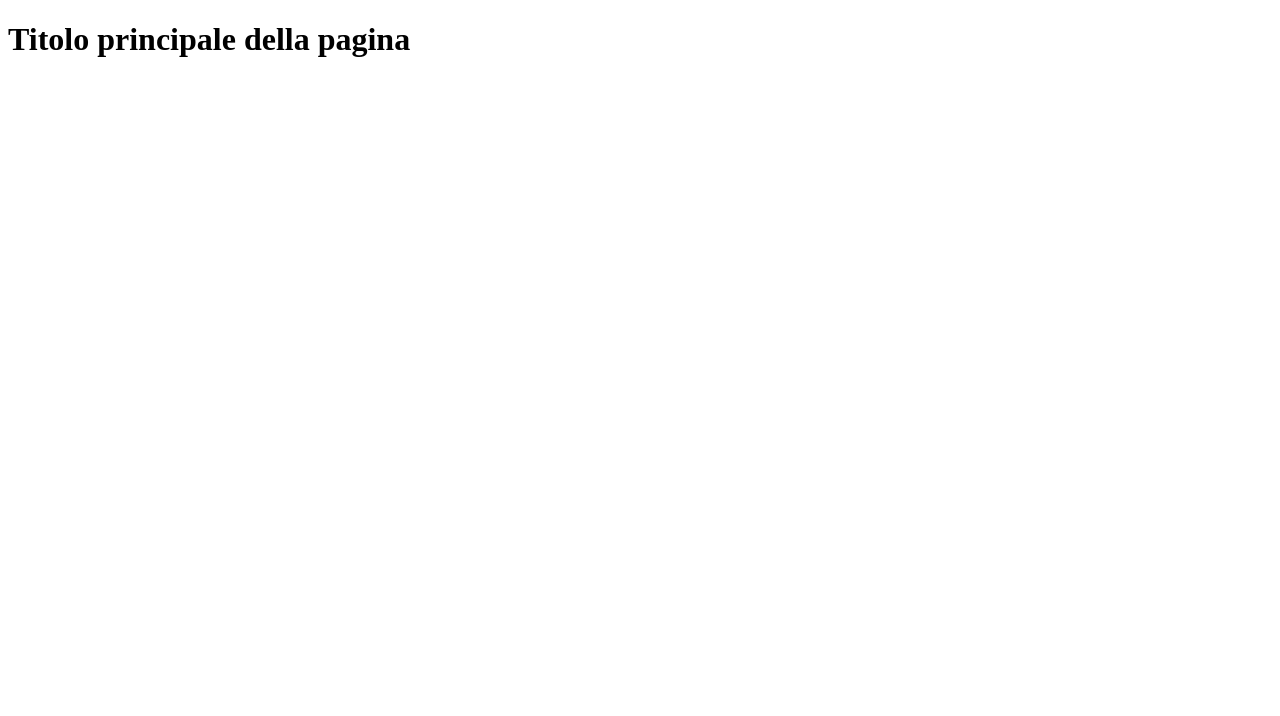
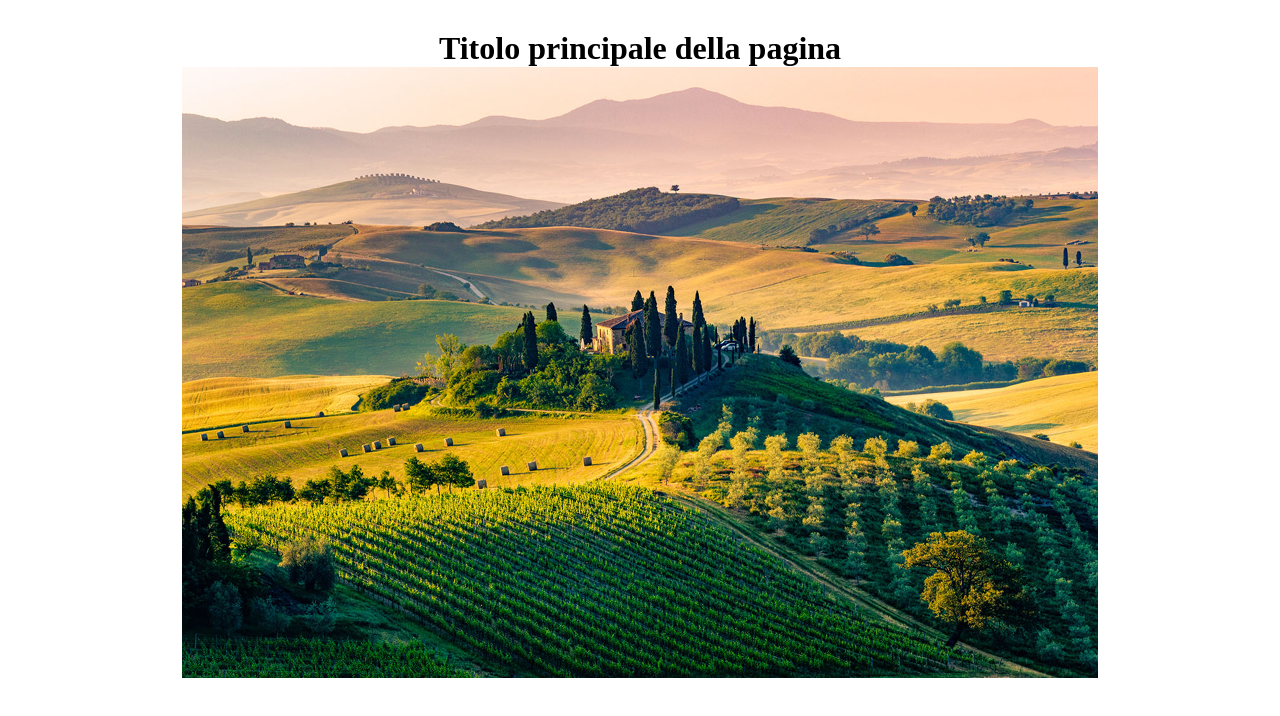
Before and after one commit to DaviGel/vue-hello, a plain HTML site: page index.html in a window 1280 px wide. Drawn offline with nearby package versions, Linux system fonts and the light colour scheme.

Commit message:
feat: bonus completato

```diff
--- /dev/null
+++ b/css/style.css
@@ -0,0 +1,18 @@
+/* #region RESET */
+
+* {
+  margin: 0;
+  padding: 0;
+  box-sizing: border-box;
+}
+
+/* #endregion */
+
+/* #region COMMON */
+
+.container {
+  margin: 30px auto;
+  text-align: center;
+}
+
+/* #endregion */
--- a/index.html
+++ b/index.html
@@ -4,9 +4,14 @@
     <meta charset="UTF-8" />
     <meta name="viewport" content="width=device-width, initial-scale=1.0" />
     <title>Vue Hello</title>
+    <!-- Mio CSS -->
+    <link rel="stylesheet" href="css/style.css" />
   </head>
   <body>
-    <h1 id="title">{{ message }}</h1>
+    <div class="container">
+      <h1>{{ message }}</h1>
+      <img :src="imgPath" :alt="imgAlt" />
+    </div>
     <!-- Vue JS -->
     <script src="https://unpkg.com/vue@3/dist/vue.global.js"></script>
     <!-- Mio JS -->
--- a/js/main.js
+++ b/js/main.js
@@ -6,6 +6,8 @@ createApp({
   data() {
     return {
       message: 'Titolo principale della pagina',
+      imgPath: 'img/img01.jpg',
+      imgAlt: 'img01',
     };
   },
-}).mount('#title');
+}).mount('.container');
```
Also changed, not shown: img/img01.jpg (added).
